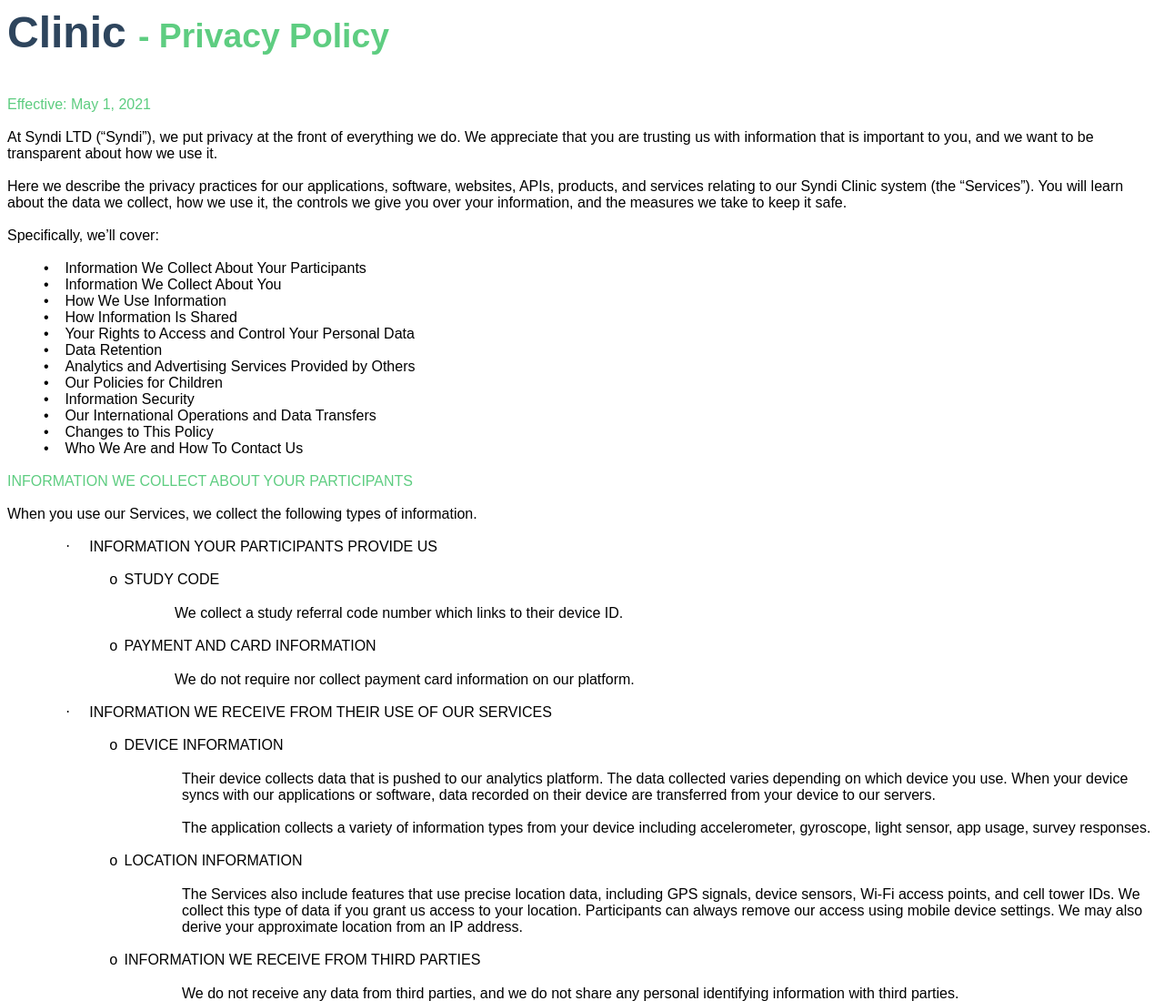
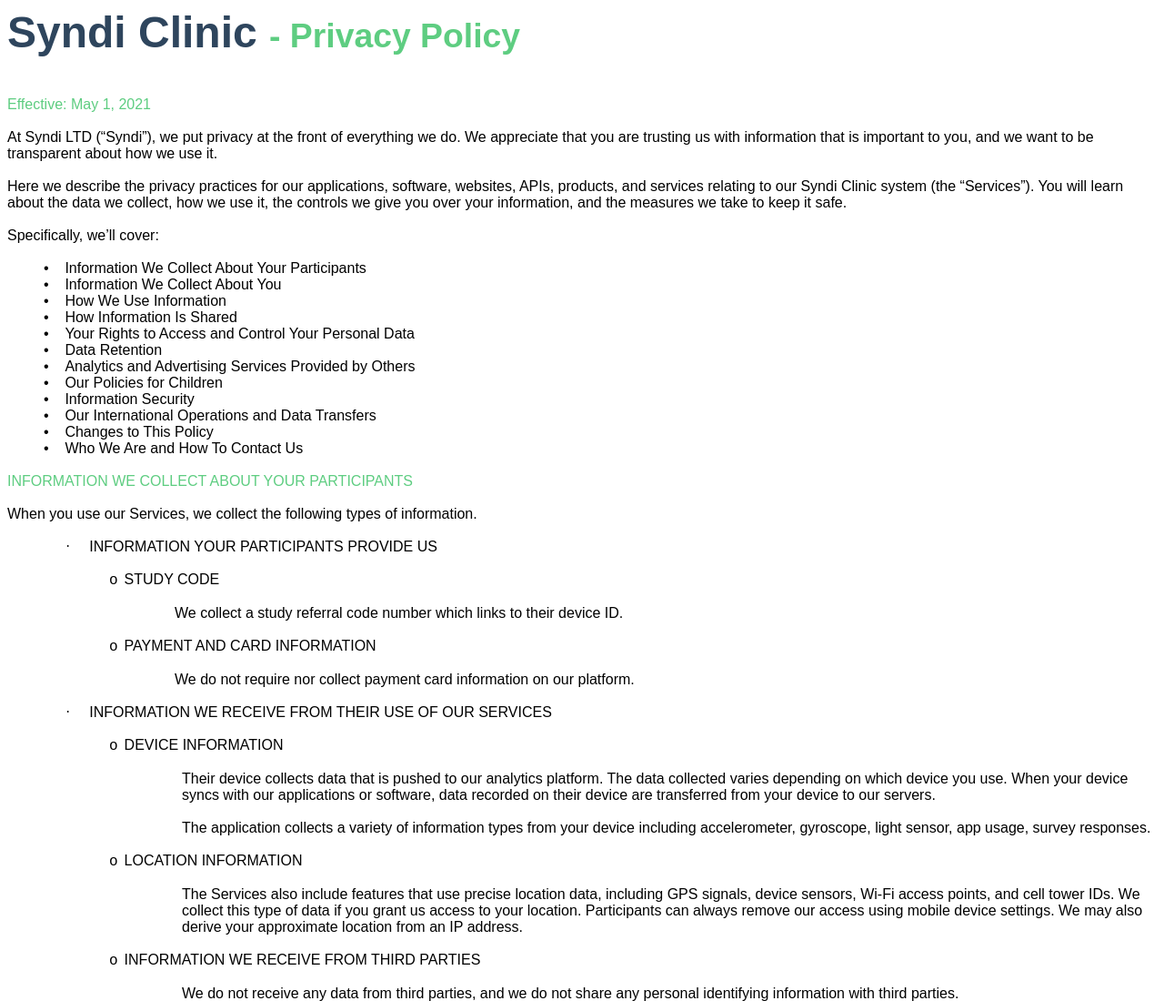
Before and after one commit to Syndi-Health/syndi-clinic-landing-page, a website: page privacy.html in a window 1280 px wide. Shown: the top 1100 px of the page at 91% size. Drawn offline with Linux system fonts and the light colour scheme.

Commit message:
Update privacy.html

```diff
--- a/privacy.html
+++ b/privacy.html
@@ -60,7 +60,7 @@
 <div class=WordSection1>
 
 <p class=MsoNormal><b><span lang=EN-GB style='font-size:36.0pt;font-family:
-"Arial Nova",sans-serif;color:#2E455D'>Clinic </span></b><b><span lang=EN-GB
+"Arial Nova",sans-serif;color:#2E455D'>Syndi Clinic </span></b><b><span lang=EN-GB
 style='font-size:28.0pt;font-family:"Arial Nova",sans-serif;color:#5ECD81'>- Privacy
 Policy </span></b></p>
 
```
